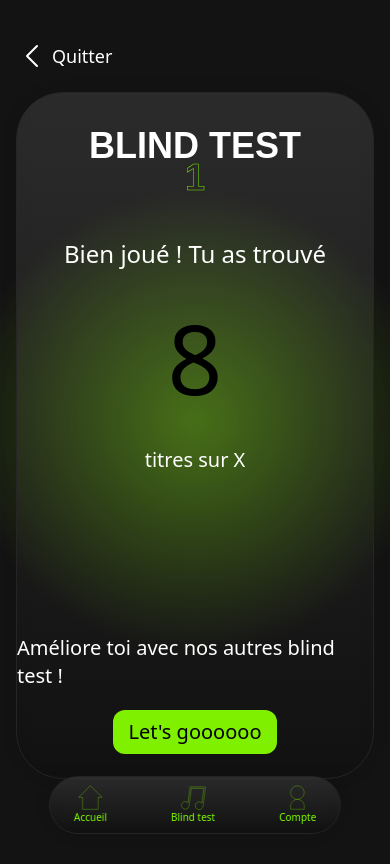
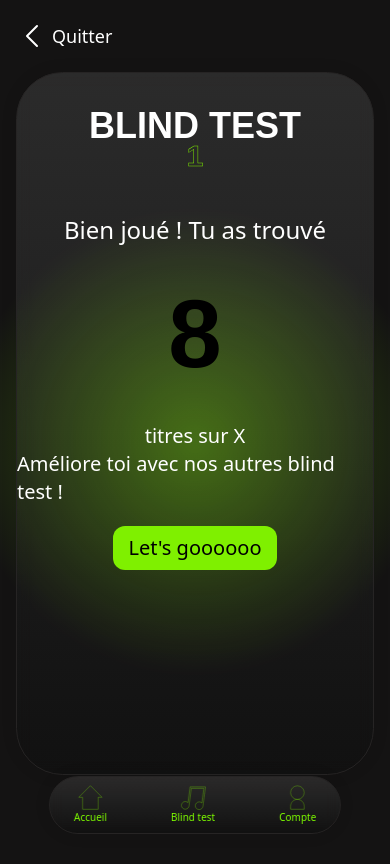
Before and after one commit to AngelHRD/BlindTestProjet, a React (Vite) app: page /genres/1/blind-test/score in a window 390 px wide. Built offline with nearby package versions, Linux system fonts and the light colour scheme; no server answers; a web font is replaced by a local one.

Commit message:
refactor: simplification des classes CSS pour les titres et les styles

```diff
--- a/src/App.css
+++ b/src/App.css
@@ -54,36 +54,6 @@ html {
 
 .t-briller-vide {
     font-family: 'briller', sans-serif;
-    font-weight: 700;
-    text-transform: uppercase;
-    color: transparent;
-    -webkit-text-stroke: 0.5px #7ff000;
-}
-
-.t-owners-test {
-    font-family: 'owners', sans-serif;
-    font-weight: 700;
-    text-transform: uppercase;
-    color: white;
-}
-
-.t-briller-test {
-    font-family: 'briller', sans-serif;
-    font-weight: 700;
-    text-transform: uppercase;
-    color: white;
-}
-
-.t-briller-vide-test {
-    font-family: 'briller', sans-serif;
-    font-weight: 700;
-    text-transform: uppercase;
-    color: transparent;
-    -webkit-text-stroke: 0.5px #7ff000;
-}
-
-.t-owners-vide-test {
-    font-family: 'owners', sans-serif;
     font-weight: 700;
     text-transform: uppercase;
     color: transparent;
--- a/src/pages/ChoiceGenrePage.jsx
+++ b/src/pages/ChoiceGenrePage.jsx
@@ -40,16 +40,15 @@ function ChoiceGenrePage() {
 
                 {/* Title */}
                 <div className='relative'>
-                    <h1 className='t-owners-test z-10 relative text-5xl md:text-7xl text-center md:text-left'>
+                    <h1 className='t-owners z-10 relative text-5xl md:text-7xl text-center md:text-left'>
                         C&apos;EST QUOI T
-                        <span className='t-briller-test text-5xl md:text-7xl text-center md:text-left'>O</span>N GENR
-                        <span className='t-briller-test text-5xl md:text-7xl text-center md:text-left'>E</span> ?
+                        <span className='t-briller text-5xl md:text-7xl text-center md:text-left'>O</span>N GENR
+                        <span className='t-briller text-5xl md:text-7xl text-center md:text-left'>E</span> ?
                     </h1>
-                    <p className='t-owners-vide-test text-5xl md:text-7xl absolute top-2 left-1 z-0 text-center md:text-left'>
+                    <p className='t-owners-vide text-5xl md:text-7xl absolute top-2 left-1 z-0 text-center md:text-left'>
                         C&apos;EST QUOI T
-                        <span className='t-briller-vide-test text-5xl md:text-7xl text-center md:text-left'>O</span>N
-                        GENR
-                        <span className='t-briller-vide-test text-5xl md:text-7xl text-center md:text-left'>E</span> ?
+                        <span className='t-briller-vide text-5xl md:text-7xl text-center md:text-left'>O</span>N GENR
+                        <span className='t-briller-vide text-5xl md:text-7xl text-center md:text-left'>E</span> ?
                     </p>
                 </div>
 
--- a/src/pages/PlayGamePage.jsx
+++ b/src/pages/PlayGamePage.jsx
@@ -57,13 +57,13 @@ function PlayGamePage() {
 
                 {/* Titre toujours en haut */}
                 <div className='w-full flex flex-col text-center my-3 order-1'>
-                    <h2 className='t-owners-test text-4xl md:text-7xl '>
+                    <h2 className='t-owners text-4xl md:text-7xl '>
                         Blin
-                        <span className='t-briller-test text-4xl md:text-7xl'>d </span>
+                        <span className='t-briller text-4xl md:text-7xl'>d </span>
                         test
                     </h2>
 
-                    <h3 className='t-briller-vide-test text-4xl md:text-6xl '>{selectedSong?.genre}</h3>
+                    <h3 className='t-briller-vide text-4xl md:text-6xl '>{selectedSong?.genre}</h3>
                 </div>
 
                 {/* Slider : en bas pour mobile, en haut pour desktop */}
--- a/src/pages/ScorePage.jsx
+++ b/src/pages/ScorePage.jsx
@@ -33,22 +33,22 @@ function ScorePage() {
 
     return (
         <section className='blur-color-green-score'>
-            <div className='container mx-auto px-4 h-screen lg:h-[calc(100vh-72px)] pt-5 relative text-white  '>
+            <div className='container mx-auto px-4 h-screen lg:h-[calc(100vh-72px)] relative text-white  '>
                 <LinkBack to='/genres' text='Quitter' />
 
                 <div className='flex flex-col  items-center bg-blur border h-10/12 '>
-                    <h2 className='t-owners-test text-4xl md:text-7xl pt-10 '>
+                    <h2 className='t-owners text-4xl md:text-7xl pt-10 '>
                         Blin
-                        <span className='t-briller-test text- md:text-7xl'>d </span>
+                        <span className='t-briller text- md:text-7xl'>d </span>
                         test
                     </h2>
 
-                    <h3 className='t-briller-vide-test text-4xl md:text-6xl '>{genre}</h3>
+                    <h3 className='t-briller-vide text-3xl md:text-6xl '>{genre}</h3>
 
                     <p className='text-2xl md:text-4xl pt-10 '>Bien joué ! Tu as trouvé </p>
-                    <p className='text-8xl md:text-9xl py-10 text-black'>8</p>
+                    <p className='t-owners text-8xl md:text-9xl py-10 !text-black'>8</p>
                     <p className='text-xl md:text-4xl'>titres sur X</p>
-                    <p className='text-xl md:text-4xl pt-40'>Améliore toi avec nos autres blind test !</p>
+                    <p className='text-xl md:text-4xl '>Améliore toi avec nos autres blind test !</p>
                     <Link className='px-4 py-2 mt-5 bg-[#7ff000] rounded-xl  text-black text-xl md:text-4xl'>
                         Let&apos;s goooooo
                     </Link>
```
